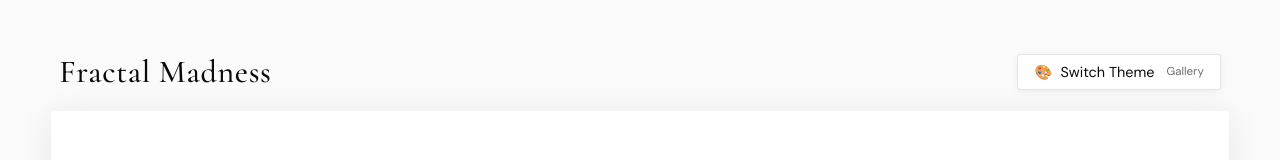
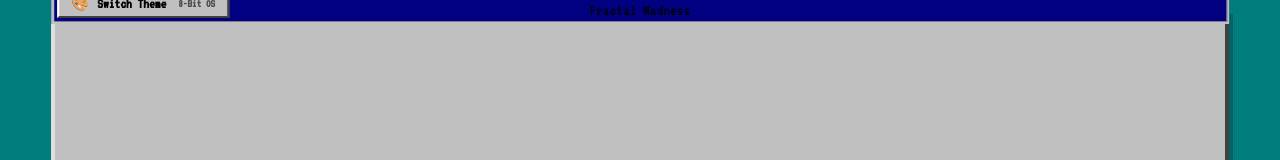
Before and after one commit to jo56/fractal-madness, a website built with Vite: page web/index.html in a window 1280 px wide. Shown: the top 160 px of the page. Built offline with nearby package versions, Linux system fonts and the light colour scheme; a web font is replaced by a local one.

Commit message:
making default theme 8 bit

```diff
--- a/web/index.html
+++ b/web/index.html
@@ -1,5 +1,5 @@
 <!DOCTYPE html>
-<html lang="en" data-theme="gallery">
+<html lang="en" data-theme="8bit">
   <head>
     <meta charset="UTF-8" />
     <meta name="viewport" content="width=device-width, initial-scale=1.0" />
@@ -20,7 +20,7 @@
             <button id="theme-toggle" class="btn" aria-label="Switch Theme">
               <span class="icon">🎨</span>
               <span class="label">Switch Theme</span>
-              <span class="current-theme-name">Gallery</span>
+              <span class="current-theme-name">8-Bit OS</span>
             </button>
         </div>
       </header>
--- a/web/main.ts
+++ b/web/main.ts
@@ -15,7 +15,7 @@ const THEMES = [
 ];
 
 class ThemeManager {
-  private currentThemeIndex: number = 0;
+  private currentThemeIndex: number = 2; // Default to Retro Terminal (index 2)
   private btn: HTMLButtonElement | null;
   private label: HTMLElement | null;
 
@@ -23,12 +23,8 @@ class ThemeManager {
     this.btn = document.querySelector('#theme-toggle');
     this.label = document.querySelector('.current-theme-name');
 
-    // Load saved theme or default to 0
-    const savedTheme = localStorage.getItem('fractal-theme');
-    if (savedTheme) {
-      const index = THEMES.findIndex(t => t.id === savedTheme);
-      if (index !== -1) this.currentThemeIndex = index;
-    }
+    // Always default to 8-Bit OS (index 7) on load
+    this.currentThemeIndex = 7;
 
     this.applyTheme();
     this.initListeners();
@@ -53,9 +49,6 @@ class ThemeManager {
     if (this.label) {
       this.label.textContent = theme.name;
     }
-
-    // Save persistence
-    localStorage.setItem('fractal-theme', theme.id);
   }
 }
 
```
